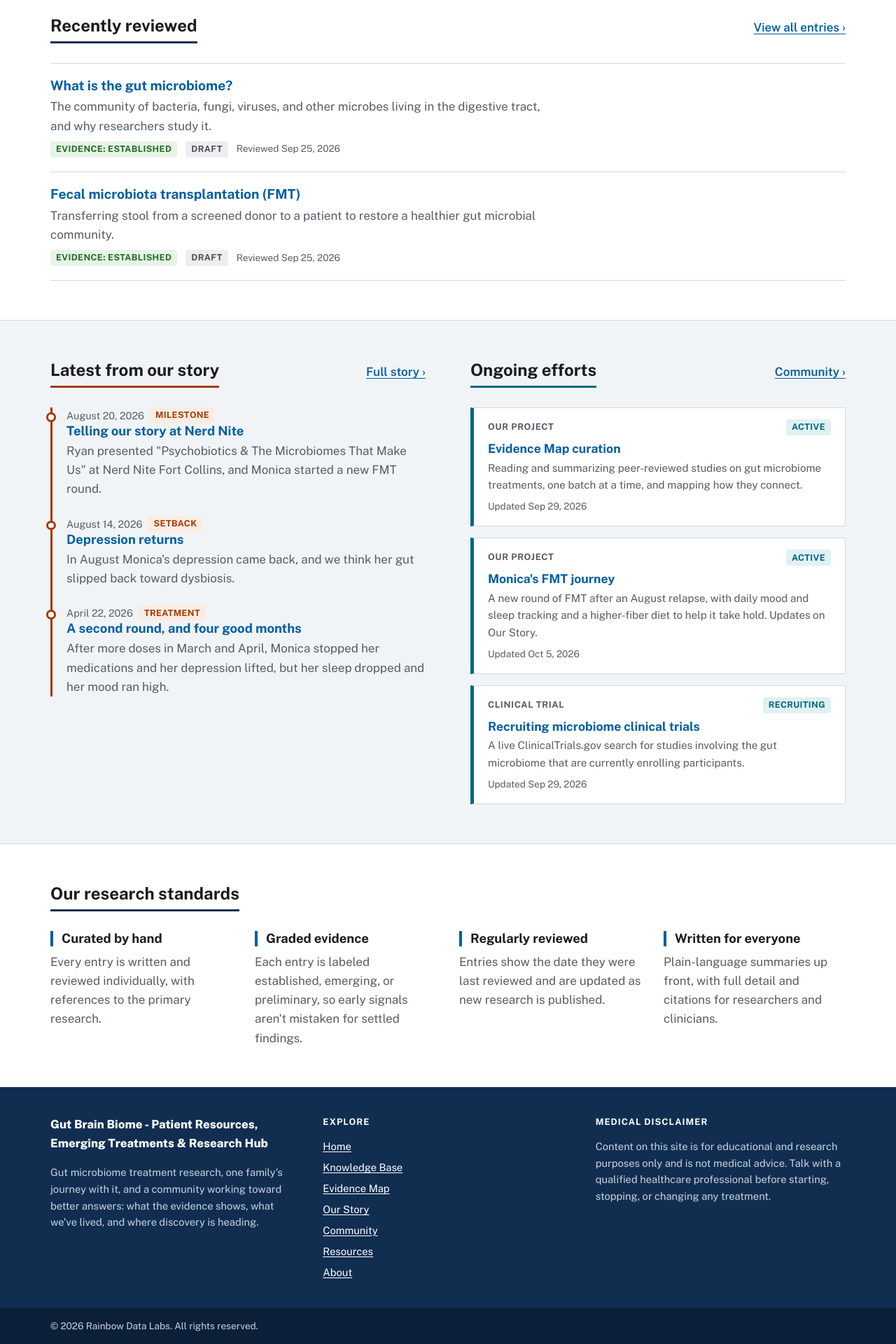
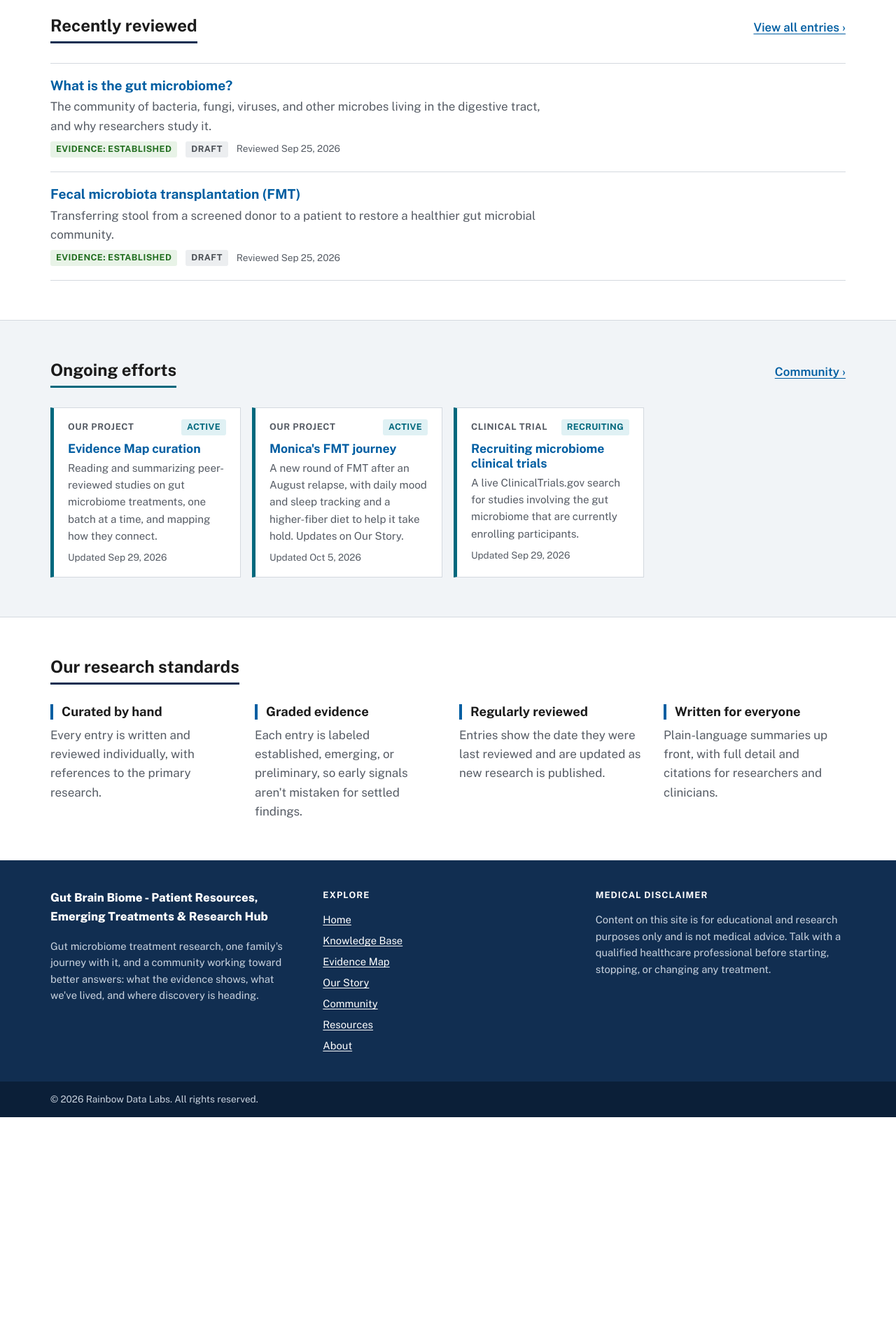
Before and after one commit to ryanmburns93/gut-microbiome-treatment-research-hub, a Jekyll site: the page built from index.html, in a window 1280 px wide. Shown: the part 1800-3720 px from the top of the page at 70% size. Built offline with Jekyll 4.4.1, drawn with Linux system fonts in a browser that asks for light colours; after the commit the page ends 3396 px from its top, so only the background shows below that.

Commit message:
Unpublish the Our Story journey updates
Remove the _journey collection and its eight dated update pages, the
journey-entry layout, the timeline include, and "Latest from our story"
on the home page (Ongoing efforts now spans the full width). Drop the
unused timeline, phase-badge, and journey-nav styles, and the journey
sections of README and docs/ADDING-CONTENT.md.

Co-Authored-By: Claude Opus 5.5 <noreply@anthropic.com>
Claude-Session: https://claude.ai/code/session_01RtdaS14mxnnLzFeX7YgWxG

```diff
--- a/_config.yml
+++ b/_config.yml
@@ -33,11 +33,6 @@ collections:
   knowledge:
     output: true
     permalink: /knowledge/:name/
-  # Every Markdown file in _journey/ becomes a dated update on Our Story,
-  # at /story/<file-name>/
-  journey:
-    output: true
-    permalink: /story/:name/
 
 defaults:
   - scope:
@@ -45,11 +40,6 @@ defaults:
       type: knowledge
     values:
       layout: entry
-  - scope:
-      path: ""
-      type: journey
-    values:
-      layout: journey-entry
   - scope:
       path: ""
     values:
--- a/_includes/journey-timeline.html
+++ /dev/null
@@ -1,20 +0,0 @@
-{% comment %} Dated updates from _journey/, newest first. Pass limit= to show only the latest few. {% endcomment %}
-{% assign updates = site.journey | sort: "date" | reverse %}
-{% assign max = include.limit | default: updates.size %}
-{% if updates.size > 0 %}
-<ol class="timeline">
-	{% for update in updates limit: max %}
-	<li class="timeline-item">
-		<p class="timeline-meta">
-			<time datetime="{{ update.date | date: '%Y-%m-%d' }}">{% if update.month_only %}{{ update.date | date: "%B %Y" }}{% else %}{{ update.date | date: "%B %-d, %Y" }}{% endif %}</time>
-			{% if update.phase %}<span class="badge badge-phase">{{ update.phase }}</span>{% endif %}
-			{% if update.status == "draft" %}<span class="badge badge-draft">Draft</span>{% endif %}
-		</p>
-		<h3><a href="{{ update.url | relative_url }}">{{ update.title }}</a></h3>
-		{% if update.summary %}<p>{{ update.summary }}</p>{% endif %}
-	</li>
-	{% endfor %}
-</ol>
-{% else %}
-<p class="empty">No updates yet.</p>
-{% endif %}
--- a/_journey/2026-04-april-round.md
+++ /dev/null
@@ -1,12 +0,0 @@
----
-title: A second round, and four good months
-date: 2026-04-22
-phase: Treatment
-summary: After more doses in March and April, Monica stopped her medications and her depression lifted, but her sleep dropped and her mood ran high.
----
-
-After further FMT doses on March 25 and April 22, Monica stopped all of her bipolar medications. Her depressed mood fell to "none" most days and stayed there through July. For about four months, I had my wife back.
-
-It wasn't simple. Her elevated mood rose too, and her sleep fell to about five hours a night, sometimes less. On April 12 she logged psychotic symptoms. That pattern can be hypomania, so as a precaution we restarted one of her antipsychotic medications.
-
-A follow-up microbiome test on April 28 showed above-average diversity and a profile much closer to a healthy adult's than in January.
--- a/_journey/2026-08-nerd-nite.md
+++ /dev/null
@@ -1,10 +0,0 @@
----
-title: Telling our story at Nerd Nite
-date: 2026-08-20
-phase: Milestone
-summary: Ryan presented "Psychobiotics & The Microbiomes That Make Us" at Nerd Nite Fort Collins, and Monica started a new FMT round.
----
-
-On August 20 I gave a talk at Nerd Nite Fort Collins on the gut-brain axis and Monica's case, including the relapse, because it would have been dishonest to leave it out. The day before, on August 19, Monica started a new round of FMT with fresh stool.
-
-The slides and transcript are on [Our Story](/story/#the-presentation). This website is the "continue the conversation" I promised at the end of the talk.
--- a/_journey/2026-08-relapse.md
+++ /dev/null
@@ -1,10 +0,0 @@
----
-title: Depression returns
-date: 2026-08-14
-phase: Setback
-summary: In August Monica's depression came back, and we think her gut slipped back toward dysbiosis.
----
-
-By August 9 Monica's depressed mood was severe again and she was sleeping 11 to 20 hours a day.
-
-Our best guess is that her gut slipped back toward dysbiosis. We didn't keep to the high-fiber diet that helps transplanted microbes take hold, and atypical antipsychotics may themselves disrupt the gut microbiome. As her mood slipped, she took the stool we had left from April, on July 26, August 5 and August 11. Stool stored that long may not have survived, so we ordered fresh.
--- a/assets/css/main.css
+++ b/assets/css/main.css
@@ -682,14 +682,7 @@ label { font-weight: 600; }
 .pillar p { color: var(--text-muted); }
 .pillar .pillar-links { margin: auto 0 0; padding-top: 0.5rem; font-weight: 600; color: var(--text-muted); }
 
-.title-story { border-bottom-color: var(--story) !important; }
 .title-community { border-bottom-color: var(--community) !important; }
-
-.home-split { display: grid; gap: 2.5rem; }
-@media (min-width: 60rem) {
-	.home-split { grid-template-columns: 1fr 1fr; gap: 4rem; }
-}
-.home-split .effort-grid { grid-template-columns: 1fr; }
 
 .placeholder {
 	padding: 0.75rem 1rem;
@@ -701,23 +694,11 @@ label { font-weight: 600; }
 
 /* Our Story */
 
-.timeline { list-style: none; margin: 0; padding: 0 0 0 1.25rem !important; border-left: 3px solid var(--story); }
-.timeline-item { position: relative; margin: 0 0 1.5rem; }
-.timeline-item::before {
-	content: ""; position: absolute; left: -1.25rem; top: 0.45rem;
-	width: 0.85rem; height: 0.85rem; margin-left: -0.55rem;
-	border-radius: 50%; background: var(--bg); border: 3px solid var(--story);
-}
-.timeline-item h3 { margin: 0 0 0.25rem; }
-.timeline-item h3 a { text-decoration: none; }
-.timeline-item h3 a:hover { text-decoration: underline; }
-.timeline-item p { margin: 0; color: var(--text-muted); }
 .timeline-meta {
 	display: flex; flex-wrap: wrap; gap: 0.5rem; align-items: center;
 	margin: 0 0 0.25rem; font-family: var(--font-sans) !important;
 	font-size: 0.9rem !important; color: var(--text-muted);
 }
-.badge-phase { color: var(--story); background: var(--story-soft); }
 
 .table-wrap { overflow-x: auto; max-width: 100% !important; }
 .treatment-log { width: 100%; border-collapse: collapse; font-size: 0.95rem; }
@@ -729,9 +710,6 @@ label { font-weight: 600; }
 .outcome-some-benefit, .outcome-ongoing, .outcome-too-early-to-tell { color: var(--emerging); background: var(--emerging-bg); }
 .outcome-no-change { color: var(--draft); background: var(--draft-bg); }
 .outcome-made-it-worse { color: var(--error); background: var(--draft-bg); }
-
-.journey-nav { display: flex; flex-wrap: wrap; justify-content: space-between; gap: 1rem; margin: 2.5rem 0 1rem; padding-top: 1rem; border-top: 1px solid var(--border); font-weight: 600; }
-.journey-next { margin-left: auto; }
 
 /* Community */
 
--- a/index.html
+++ b/index.html
@@ -97,21 +97,12 @@ title: Home
 {% endif %}
 
 <section class="section section-alt">
-	<div class="container home-split">
-		<div>
-			<div class="section-head">
-				<h2 class="section-title title-story">Latest from our story</h2>
-				<a href="{{ '/story/' | relative_url }}">Full story ›</a>
-			</div>
-			{% include journey-timeline.html limit=3 %}
+	<div class="container">
+		<div class="section-head">
+			<h2 class="section-title title-community">Ongoing efforts</h2>
+			<a href="{{ '/community/' | relative_url }}">Community ›</a>
 		</div>
-		<div>
-			<div class="section-head">
-				<h2 class="section-title title-community">Ongoing efforts</h2>
-				<a href="{{ '/community/' | relative_url }}">Community ›</a>
-			</div>
-			{% include effort-list.html limit=3 %}
-		</div>
+		{% include effort-list.html limit=3 %}
 	</div>
 </section>
 
```
Also changed, not shown: _journey/2020-diagnosis.md (deleted, +0 -11 lines), _journey/2021-2022-together.md (deleted, +0 -9 lines), _journey/2023-type-2-diabetes.md (deleted, +0 -11 lines), _journey/2025-running-out-of-options.md (deleted, +0 -9 lines), _journey/2026-02-first-fmt.md (deleted, +0 -10 lines), _layouts/journey-entry.html (deleted, +0 -33 lines), docs/ADDING-CONTENT.md (+1 -15 lines), story/index.md (+1 -2 lines), README.md.
